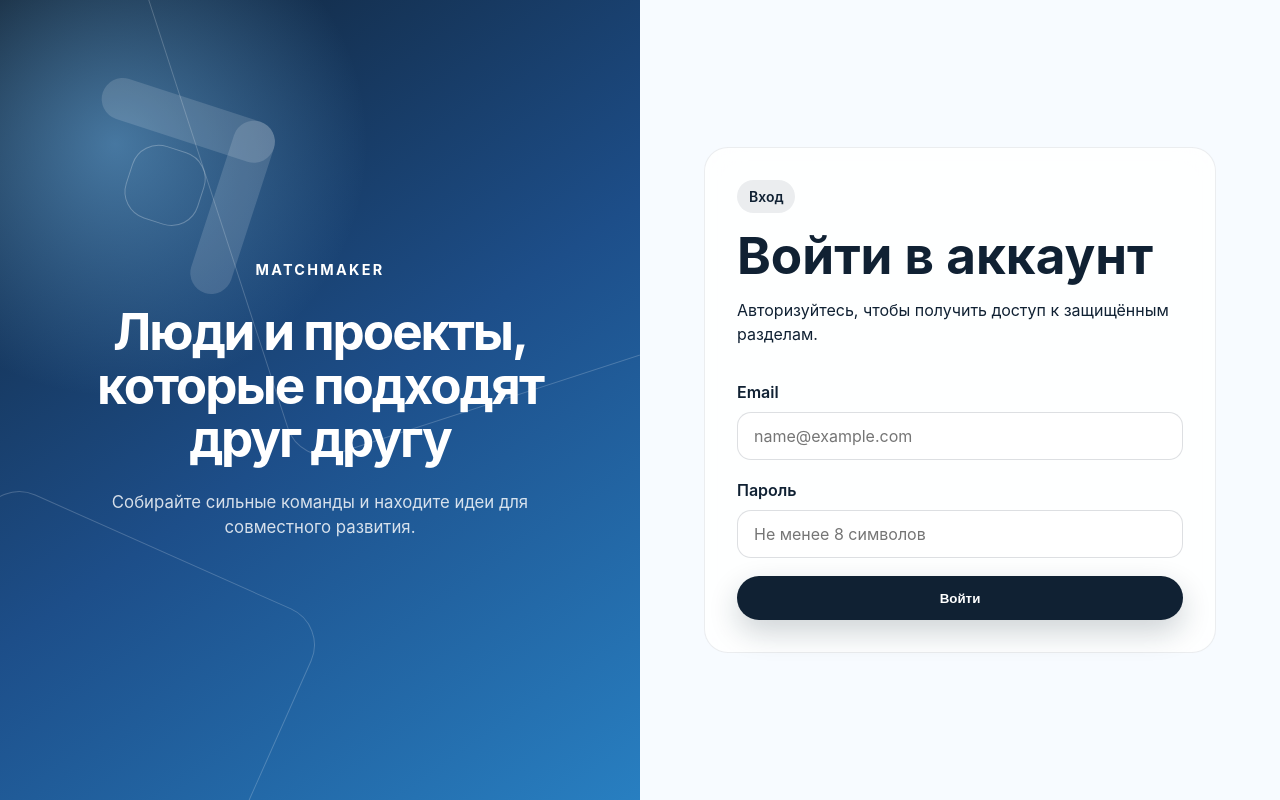
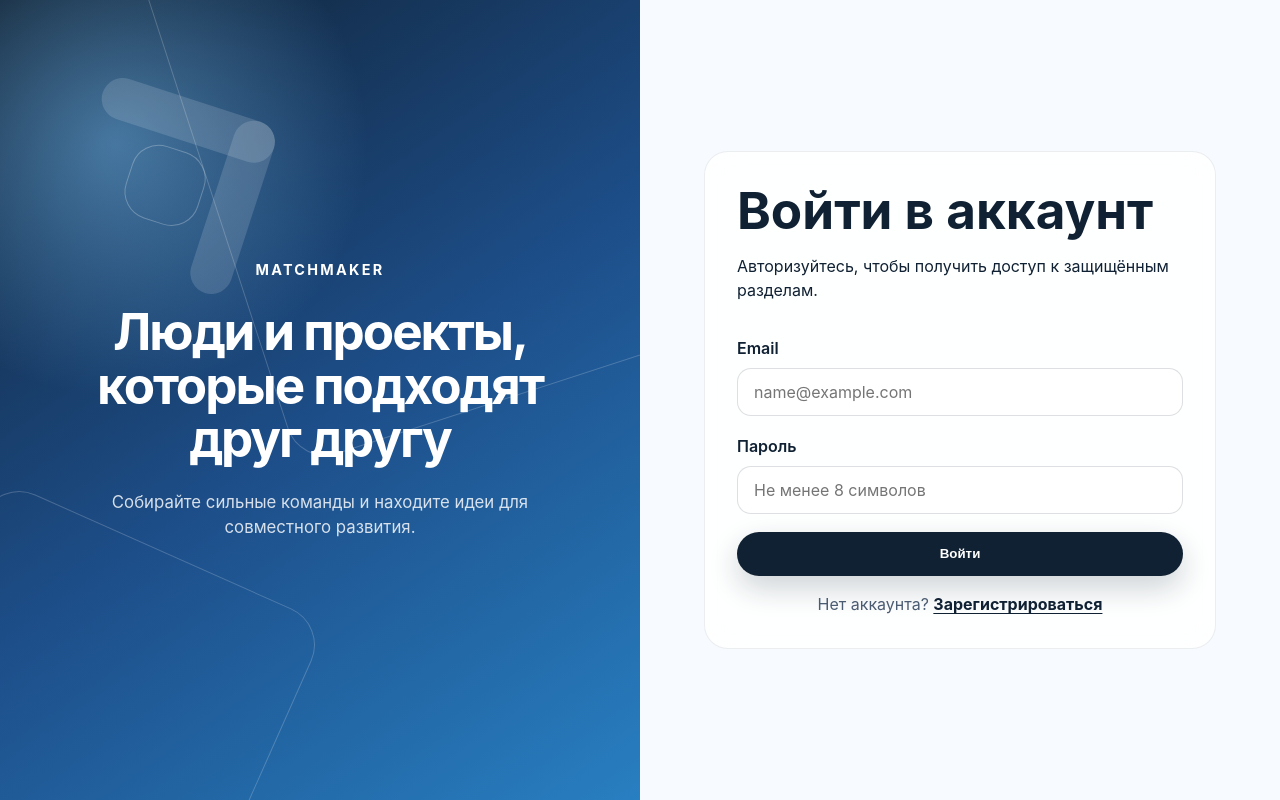
Before and after one commit to BartashevichEgor/matchmaker-frontend, a React (Vite) app in the folder web/: page /login in a window 1280 px wide. Built offline with nearby package versions, Linux system fonts and the light colour scheme.

Commit message:
feat(web): unify protected header and refine auth forms

```diff
--- a/web/src/app/router.tsx
+++ b/web/src/app/router.tsx
@@ -15,63 +15,48 @@ export function AppRouter() {
       <Route path="/login" element={<LoginPage />} />
       <Route path="/register" element={<RegisterPage />} />
 
-      {/* Protected routes with AppLayout */}
+      {/* All authenticated pages share one layout and one header. */}
       <Route
-        path="/feed"
         element={
           <ProtectedRoute>
             <AppLayout />
           </ProtectedRoute>
         }
       >
-        <Route index element={<SectionPlaceholder title="Лента" description="Здесь появится главная лента подбора." />} />
+        <Route path="/feed">
+          <Route
+            index
+            element={<SectionPlaceholder title="Лента" description="Здесь появится главная лента подбора." />}
+          />
         </Route>
 
+        <Route path="/projects">
           <Route
-        path="/projects"
-        element={
-          <ProtectedRoute>
-            <AppLayout />
-          </ProtectedRoute>
-        }
-      >
-        <Route index element={<SectionPlaceholder title="Проекты" description="Раздел с проектами находится в разработке." />} />
+            index
+            element={<SectionPlaceholder title="Проекты" description="Раздел с проектами находится в разработке." />}
+          />
         </Route>
 
+        <Route path="/profile">
           <Route
-        path="/profile"
-        element={
-          <ProtectedRoute>
-            <AppLayout />
-          </ProtectedRoute>
-        }
-      >
-        <Route index element={<SectionPlaceholder title="Профиль" description="Здесь будет профиль пользователя." />} />
+            index
+            element={<SectionPlaceholder title="Профиль" description="Здесь будет профиль пользователя." />}
+          />
         </Route>
 
+        <Route path="/matches">
           <Route
-        path="/matches"
-        element={
-          <ProtectedRoute>
-            <AppLayout />
-          </ProtectedRoute>
-        }
-      >
-        <Route index element={<SectionPlaceholder title="Мэтчи" description="Список мэтчей будет доступен позже." />} />
+            index
+            element={<SectionPlaceholder title="Мэтчи" description="Список мэтчей будет доступен позже." />}
+          />
         </Route>
 
-      <Route
-        path="/chat/:matchId"
-        element={
-          <ProtectedRoute>
-            <AppLayout />
-          </ProtectedRoute>
-        }
-      >
+        <Route path="/chat/:matchId">
           <Route
             index
             element={<SectionPlaceholder title="Чат" description="Чат-экран готовится к подключению." matchIdFromParams />}
           />
+        </Route>
       </Route>
 
       {/* 404 */}
--- a/web/src/features/auth/ui/AuthForm.tsx
+++ b/web/src/features/auth/ui/AuthForm.tsx
@@ -1,4 +1,5 @@
 import { useId, useState, type FormEvent } from 'react';
+import { Link } from 'react-router-dom';
 import type { ZodIssue } from 'zod';
 import type { AuthErrorCode, CredentialsInput } from '../../../shared/lib/auth/auth-types';
 import { credentialsSchema, registerFormSchema } from '../../../shared/lib/auth/auth-schemas';
@@ -137,7 +138,6 @@ export function AuthForm({
   return (
     <form className="auth-form" onSubmit={handleSubmit} noValidate>
       <div className="auth-form__header">
-        <p className="section-badge">{mode === 'login' ? 'Вход' : 'Регистрация'}</p>
         <h1>{title}</h1>
         <p>{description}</p>
       </div>
@@ -210,6 +210,15 @@ export function AuthForm({
       <button className="button button-primary auth-form__submit" type="submit" disabled={isSubmitting}>
         {isSubmitting ? 'Отправка...' : submitLabel}
       </button>
+
+      {mode === 'login' ? (
+        <p className="auth-form__switch">
+          Нет аккаунта?{' '}
+          <Link className="auth-form__switch-link" to="/register">
+            Зарегистрироваться
+          </Link>
+        </p>
+      ) : null}
     </form>
   );
 }
--- a/web/src/styles/global.css
+++ b/web/src/styles/global.css
@@ -292,6 +292,23 @@ a {
   width: 100%;
 }
 
+.auth-form__switch {
+  margin: -2px 0 0;
+  color: #4a5b72;
+  text-align: center;
+}
+
+.auth-form__switch-link {
+  color: #102133;
+  font-weight: 700;
+  text-decoration: underline;
+  text-underline-offset: 3px;
+}
+
+.auth-form__switch-link:hover {
+  color: #2563eb;
+}
+
 @media (max-width: 640px) {
   .page-shell {
     padding: 16px;
```
Also changed, not shown: 2 other files (tests, documents, lock files or other folders). Lines whose indentation alone changed are shown as unchanged.
